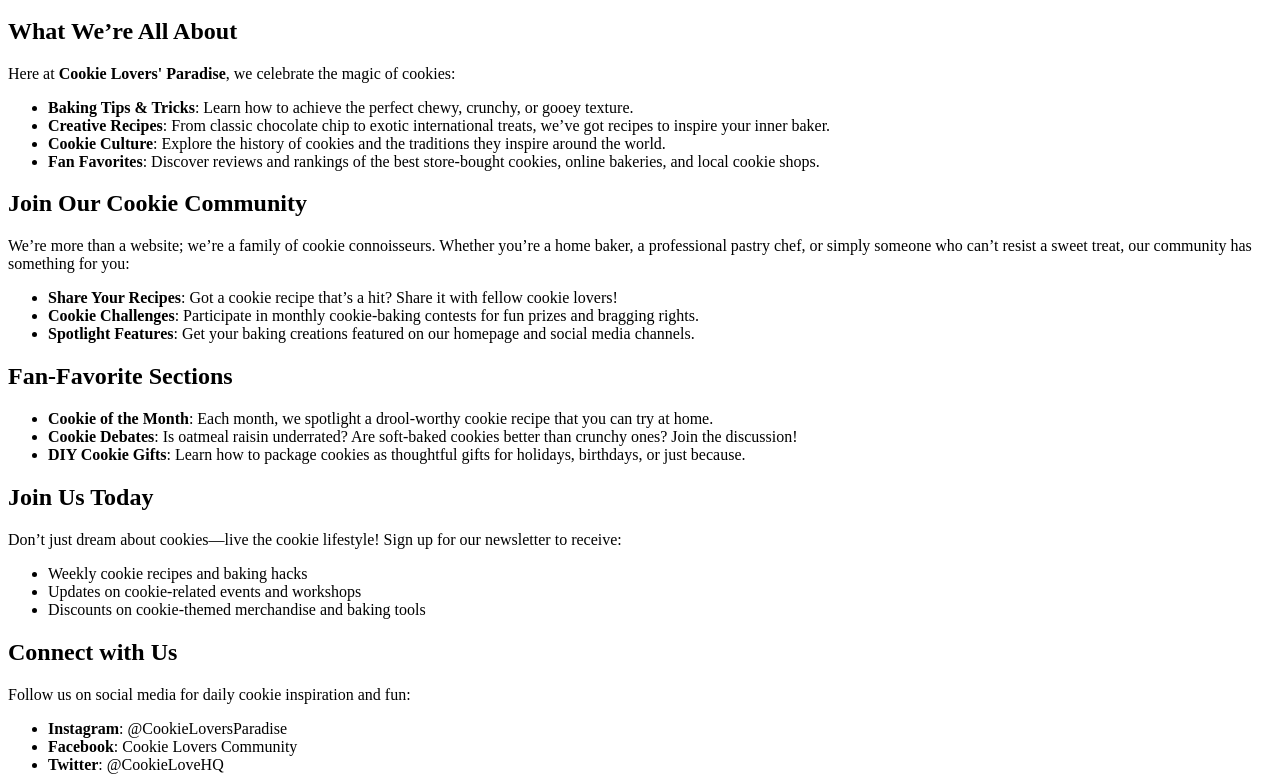
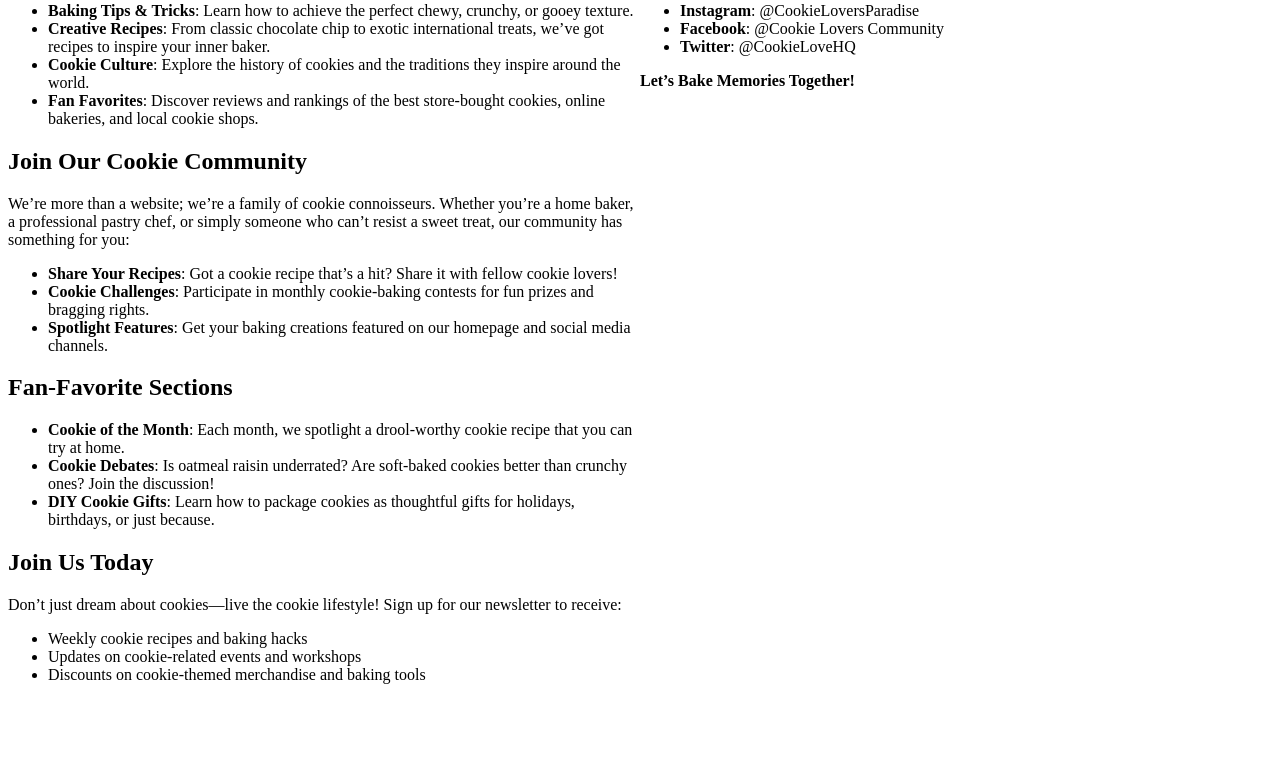
Before and after one commit to kadenrose/GIT414, a plain HTML site: page index.html in a window 1280 px wide. Shown: the part 291-1066 px from the top of the page. After the commit the page ends 999 px from the top, so only its background shows below. Drawn offline with Linux system fonts and the light colour scheme.

Commit message:
01.15.2025
STYLE CONTENT

```diff
--- a/index.html
+++ b/index.html
@@ -59,16 +59,16 @@
             </ul>
         </section>
     </main>
-    <aside>
+    <!-- <aside>
 
-    </aside>
+    </aside> -->
     <footer>
         <section>
             <h2>Connect with Us</h2>
             <p>Follow us on social media for daily cookie inspiration and fun:</p>
             <ul>
                 <li><strong>Instagram</strong>: @CookieLoversParadise</li>
-                <li><strong>Facebook</strong>: Cookie Lovers Community</li>
+                <li><strong>Facebook</strong>: @Cookie Lovers Community</li>
                 <li><strong>Twitter</strong>: @CookieLoveHQ</li>
             </ul>
             <p><strong>Let’s Bake Memories Together!</strong></p>
--- a/styles.css
+++ b/styles.css
@@ -0,0 +1,77 @@
+/* CSS by KADEN ROSE */
+/* IMPORTED FONTS */
+
+/* CSS RESET */
+
+/* http://meyerweb.com/eric/tools/css/reset/
+v2.0 | 20110126
+License: none (public domain)
+*/
+/* html, body, div, span, applet, object, iframe,
+h1, h2, h3, h4, h5, h6, p, blockquote, pre,
+a, abbr, acronym, address, big, cite, code,
+del, dfn, em, img, ins, kbd, q, s, samp,
+small, strike, sub, sup, tt, var,
+b, u, i, center,
+dl, dt, dd, ol, ul, li,
+fieldset, form, label, legend,
+table, caption, tbody, tfoot, thead, tr, th, td,
+article, aside, canvas, details, embed,
+figure, figcaption, footer, header, hgroup,
+menu, nav, output, ruby, section, summary,
+time, mark, audio, video {
+    margin: 0;
+    padding: 0;
+    border: 0;
+    font-size: 100%;
+    font: inherit;
+    vertical-align: baseline;
+} */
+/* HTML5 display-role reset for older browsers */
+/* article, aside, details, figcaption, figure,
+footer, header, hgroup, menu, nav, section {
+    display: block;
+}
+body {
+    line-height: 1;
+}
+ol, ul {
+    list-style: none;
+}
+blockquote, q {
+    quotes: none;
+}
+blockquote:before, blockquote:after,
+q:before, q:after {
+    content: '';
+    content: none;
+}
+table {
+    border-collapse: collapse;
+    border-spacing: 0;
+}  */
+
+/* ROOT  */
+
+:root {
+    --dough: #D9C4A3;
+    --chocolate-chip: #704214;
+    --crust: #C27D45;
+}
+
+/* GLOBAL STYLES */
+
+body {
+    display: grid;
+}
+
+/* MEDIA QUERY (MEDIUM)*/
+@media screen and (min-width:941px) {
+    body {
+        grid-template-columns: 1fr 1fr;
+    }
+}
+
+/* MEDIA QUERY (LARGE)*/
+
+/* MEDIA QUERY (XL)*/
```
